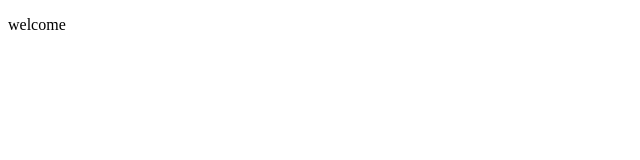
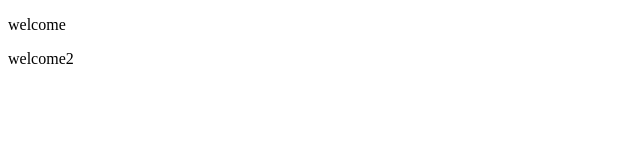
Before and after one commit to Lavanya-S190/Practice2, a plain HTML site: page index.html in a window 1280 px wide. Shown: the full height of the page, 0-640 px from the left. Drawn offline with Linux system fonts and the light colour scheme.

Commit message:
Added para

```diff
--- a/index.html
+++ b/index.html
@@ -7,5 +7,6 @@
 </head>
 <body>
     <p> welcome</p>
+    <p>welcome2</p>
 </body>
 </html>
```
